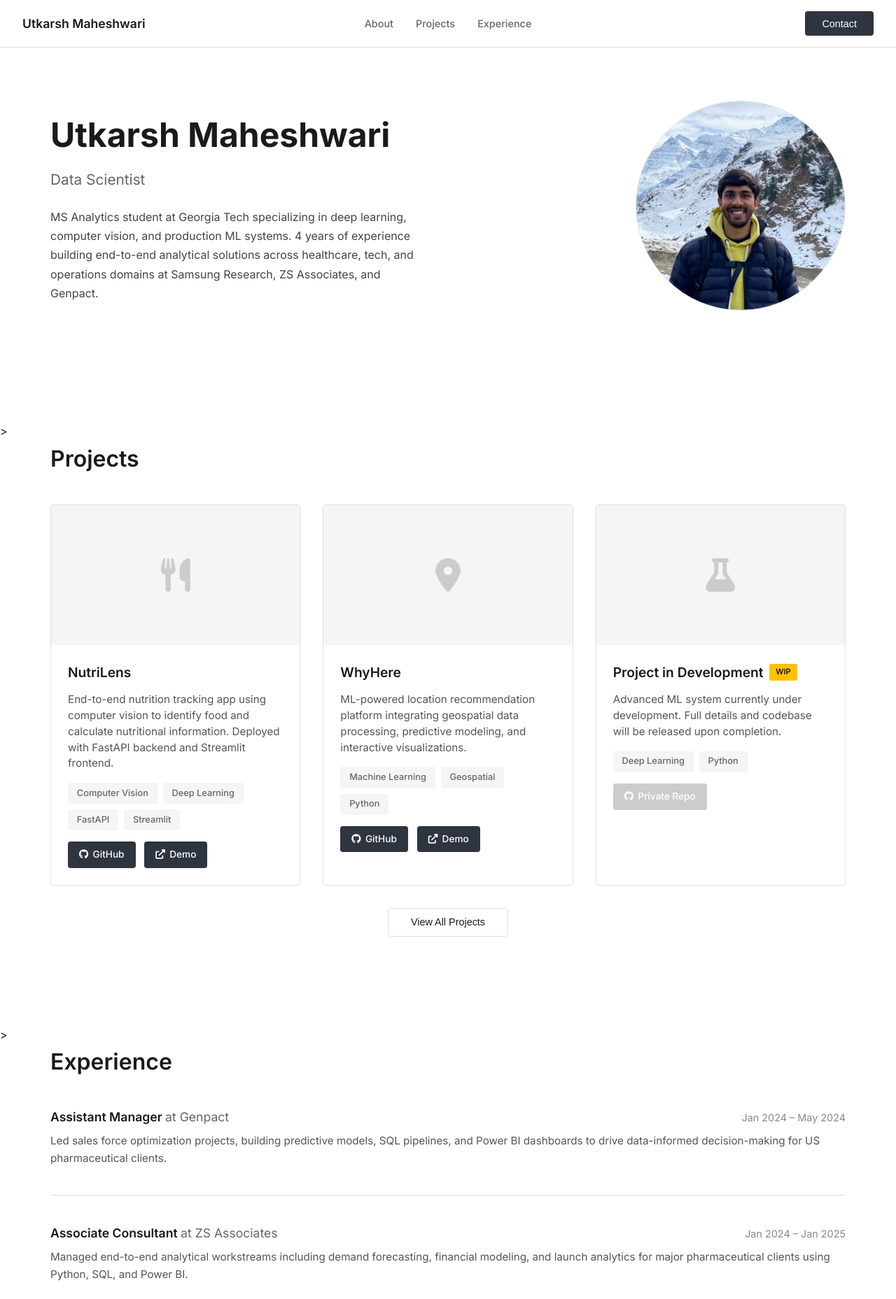
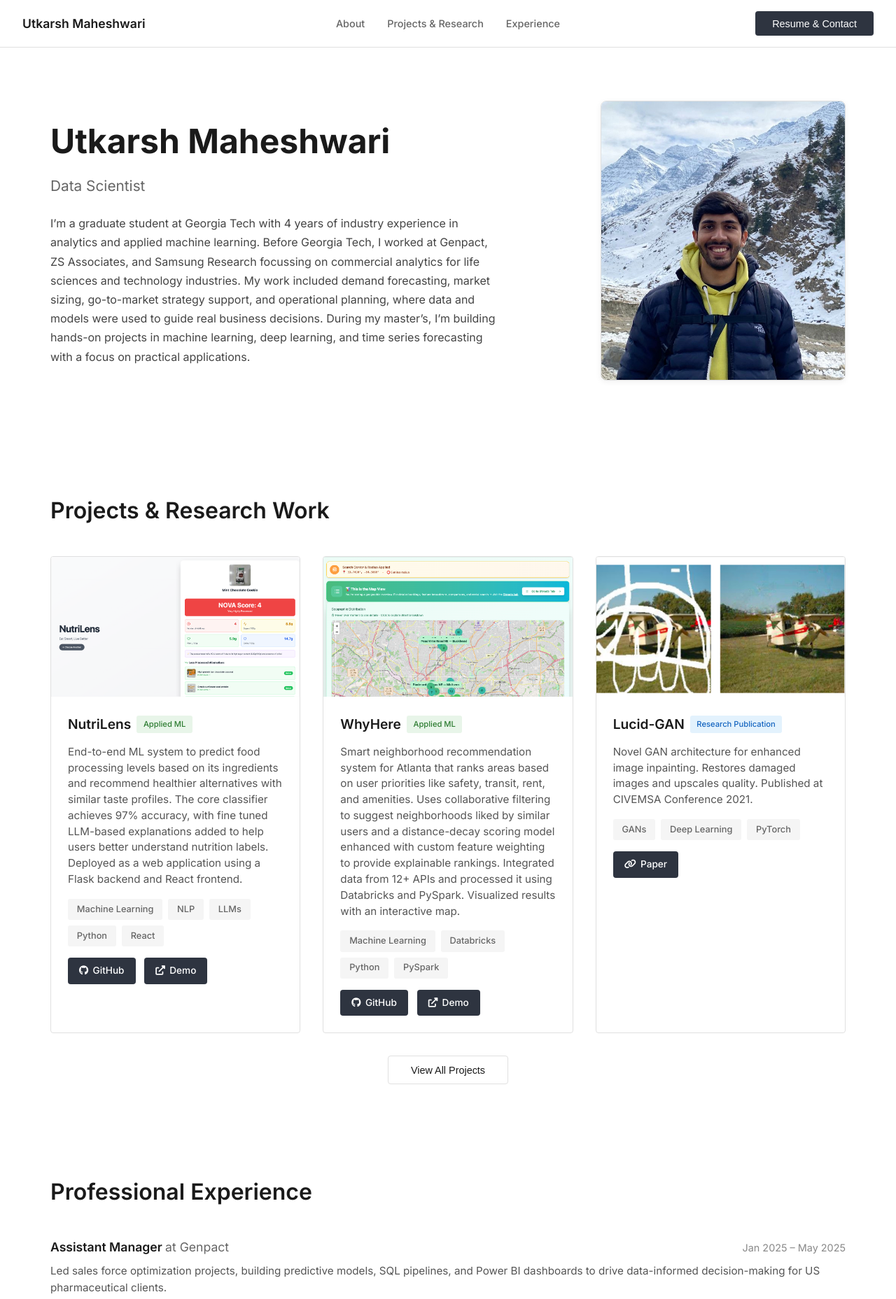
Before and after one commit to utkarsh-mhw/portfolio, a plain HTML site: page index.html in a window 1280 px wide. Shown: the top 1857 px of the page at 70% size. Drawn offline with Linux system fonts and the light colour scheme.

Commit message:
simplfied design

```diff
--- a/index.html
+++ b/index.html
@@ -236,7 +236,7 @@
         .hero .container {
             display: grid;
             /* grid-template-columns: 1.2fr 1fr; */
-            grid-template-columns: 1fr 1fr;
+            grid-template-columns: 1.5fr 1fr;
             gap: 4rem;
             align-items: center;
         }
@@ -294,12 +294,24 @@
             justify-content: flex-end;
         }
 
+        /* .hero-image img {
+            width: 350px;
+            height: 400px; */
+            /* border-radius: 50%; */
+            /* object-fit: cover;
+            border: 1px solid #e0e0e0;
+        } */
         .hero-image img {
-            width: 300px;
-            height: 300px;
-            border-radius: 50%;
+            width: 350px;
+            height: 400px;
             object-fit: cover;
             border: 1px solid #e0e0e0;
+            border-radius: 8px;
+            box-shadow: 0 2px 8px rgba(0, 0, 0, 0.06);
+            transition: box-shadow 0.2s ease;
+        }
+        .hero-image img:hover {
+            box-shadow: 0 4px 12px rgba(0, 0, 0, 0.08);
         }
 
         /* Section */
@@ -334,7 +346,7 @@
             box-shadow: 0 4px 12px rgba(0, 0, 0, 0.08);
         }
 
-        .project-image {
+        /* .project-image {
             width: 100%;
             height: 200px;
             background: #f5f5f5;
@@ -343,7 +355,23 @@
             justify-content: center;
             font-size: 3rem;
             color: #ccc;
+        } */
+        .project-image {
+            width: 100%;
+            height: 200px;
+            background: #f5f5f5;
+            display: flex;
+            align-items: center;
+            justify-content: center;
+            overflow: hidden;
         }
+        .project-image img {
+            width: 100%;
+            height: 100%;
+            object-fit: cover;
+            display: block;
+        }
+
 
         .project-body {
             padding: 1.5rem;
@@ -362,19 +390,34 @@
             color: #1a1a1a;
         }
 
+
+
+
+        /* applied ML */
         .badge {
             font-size: 0.7rem;
             padding: 0.2rem 0.6rem;
             border-radius: 3px;
             font-weight: 500;
-            background: #ffc107;
-            color: #000;
+            background: #e8f5e9;
+            color: #2e7d32;
         }
-
+        /* Research Publication - Keep current blue */
         .badge.research {
             background: #e3f2fd;
             color: #1565c0;
         }
+
+        /* Paper Implementation - Soft purple */
+        .badge.implementation {
+            background: #f3e5f5;
+            color: #6a1b9a;
+        }
+
+        /* .badge.research {
+            background: #e3f2fd;
+            color: #1565c0;
+        } */
 
         .project-description {
             font-size: 0.95rem;
@@ -593,11 +636,11 @@
         <nav>
             <ul class="nav-links">
                 <li><a href="#about">About</a></li>
-                <li><a href="#projects">Projects</a></li>
+                <li><a href="#projects">Projects & Research</a></li>
                 <li><a href="#experience">Experience</a></li>
             </ul>
         </nav>
-        <button class="contact-btn" id="contactBtn">Contact</button>
+        <button class="contact-btn" id="contactBtn">Resume & Contact</button>
     </header>
 
     <!-- Contact Modal -->
@@ -632,8 +675,9 @@
                     <h1>Utkarsh Maheshwari</h1>
                     <p class="title">Data Scientist</p>
                     <p class="description">
-                        MS Analytics student at Georgia Tech specializing in deep learning, computer vision, and production ML systems. 4 years of experience building end-to-end analytical solutions across healthcare, tech, and operations domains at Samsung Research, ZS Associates, and Genpact.
+                        I’m a graduate student at Georgia Tech with 4 years of industry experience in analytics and applied machine learning. Before Georgia Tech, I worked at Genpact, ZS Associates, and Samsung Research focussing on commercial analytics for life sciences and technology industries. My work included demand forecasting, market sizing, go-to-market strategy support, and operational planning, where data and models were used to guide real business decisions. During my master’s, I’m building hands-on projects in machine learning, deep learning, and time series forecasting with a focus on practical applications.
                     </p>
+
                 </div>
                 <div class="hero-image">
                     <img src="assets/images/profilepicture4.jpg" alt="Utkarsh Maheshwari">
@@ -642,102 +686,65 @@
         </section>
 
         <!-- Projects -->
-        <section id="projects">>
+        <section id="projects">
             <div class="container">
-                <h2 class="section-title">Projects</h2>
+                <h2 class="section-title">Projects & Research Work</h2>
 
                 <!-- Featured Projects -->
                 <div class="projects-grid">
                     <div class="project-card">
                         <div class="project-image">
-                            <i class="fas fa-utensils"></i>
+                            <!-- <i class="fas fa-utensils"></i> -->
+                            <img src="assets/images/nutrilens_cropped_thumbnail.png" alt="NutriLens preview" loading="lazy">
                         </div>
                         <div class="project-body">
                             <div class="project-header">
                                 <h3 class="project-title">NutriLens</h3>
+                                <span class="badge">Applied ML</span>
                             </div>
-                            <p class="project-description">End-to-end nutrition tracking app using computer vision to identify food and calculate nutritional information. Deployed with FastAPI backend and Streamlit frontend.</p>
+                            <p class="project-description">End-to-end ML system to predict food processing levels based on its ingredients and recommend healthier alternatives with similar taste profiles. The core classifier achieves 97% accuracy, with fine tuned LLM-based explanations added to help users better understand nutrition labels. Deployed as a web application using a Flask backend and React frontend.</p>
                             <div class="project-tags">
-                                <span class="tag">Computer Vision</span>
-                                <span class="tag">Deep Learning</span>
-                                <span class="tag">FastAPI</span>
-                                <span class="tag">Streamlit</span>
+                                <span class="tag">Machine Learning</span>
+                                <span class="tag">NLP</span>
+                                <span class="tag">LLMs</span>
+                                <span class="tag">Python</span>
+                                <span class="tag">React</span>
                             </div>
                             <div class="project-links">
-                                <a href="#" class="project-link"><i class="fab fa-github"></i> GitHub</a>
-                                <a href="#" class="project-link"><i class="fas fa-external-link-alt"></i> Demo</a>
+                                <a href="https://github.com/utkarsh-mhw/NutriLens" class="project-link"><i class="fab fa-github"></i> GitHub</a>
+                                <a href="https://nutri-lens-nu.vercel.app/" class="project-link"><i class="fas fa-external-link-alt"></i> Demo</a>
                             </div>
                         </div>
                     </div>
 
                     <div class="project-card">
                         <div class="project-image">
-                            <i class="fas fa-map-marker-alt"></i>
+                            <!-- <i class="fas fa-map-marker-alt"></i> -->
+                            <img src="assets/images/why_here_thumbnai.png" alt="WhyHere preview" loading="lazy">
                         </div>
                         <div class="project-body">
                             <div class="project-header">
                                 <h3 class="project-title">WhyHere</h3>
+                                <span class="badge">Applied ML</span>
                             </div>
-                            <p class="project-description">ML-powered location recommendation platform integrating geospatial data processing, predictive modeling, and interactive visualizations.</p>
+                            <p class="project-description">Smart neighborhood recommendation system for Atlanta that ranks areas based on user priorities like safety, transit, rent, and amenities. Uses collaborative filtering to suggest neighborhoods liked by similar users and a distance-decay scoring model enhanced with custom feature weighting to provide explainable rankings. Integrated data from 12+ APIs and processed it using Databricks and PySpark. Visualized results with an interactive map.</p>
                             <div class="project-tags">
                                 <span class="tag">Machine Learning</span>
-                                <span class="tag">Geospatial</span>
+                                <span class="tag">Databricks</span>
                                 <span class="tag">Python</span>
+                                <span class="tag">PySpark</span>
                             </div>
                             <div class="project-links">
-                                <a href="#" class="project-link"><i class="fab fa-github"></i> GitHub</a>
-                                <a href="#" class="project-link"><i class="fas fa-external-link-alt"></i> Demo</a>
+                                <a href="https://github.com/utkarsh-mhw/WhyHereTool" class="project-link"><i class="fab fa-github"></i> GitHub</a>
+                                <a href="https://why-here-tool.vercel.app/" class="project-link"><i class="fas fa-external-link-alt"></i> Demo</a>
                             </div>
                         </div>
                     </div>
 
                     <div class="project-card">
                         <div class="project-image">
-                            <i class="fas fa-flask"></i>
-                        </div>
-                        <div class="project-body">
-                            <div class="project-header">
-                                <h3 class="project-title">Project in Development</h3>
-                                <span class="badge">WIP</span>
-                            </div>
-                            <p class="project-description">Advanced ML system currently under development. Full details and codebase will be released upon completion.</p>
-                            <div class="project-tags">
-                                <span class="tag">Deep Learning</span>
-                                <span class="tag">Python</span>
-                            </div>
-                            <div class="project-links">
-                                <a href="#" class="project-link disabled"><i class="fab fa-github"></i> Private Repo</a>
-                            </div>
-                        </div>
-                    </div>
-                </div>
-
-                <!-- More Projects (Hidden Initially) -->
-                <div class="projects-grid more-projects" id="moreProjects">
-                    <div class="project-card">
-                        <div class="project-image">
-                            <i class="fas fa-palette"></i>
-                        </div>
-                        <div class="project-body">
-                            <div class="project-header">
-                                <h3 class="project-title">Image Style Transfer</h3>
-                                <span class="badge research">Paper Implementation</span>
-                            </div>
-                            <p class="project-description">Neural style transfer using CNNs to apply artistic styles from one image onto photographs while preserving content structure.</p>
-                            <div class="project-tags">
-                                <span class="tag">TensorFlow</span>
-                                <span class="tag">CNNs</span>
-                                <span class="tag">Computer Vision</span>
-                            </div>
-                            <div class="project-links">
-                                <a href="https://github.com/utkarsh-mhw/Image-Style-Transfer-using-CNNs" target="_blank" class="project-link"><i class="fab fa-github"></i> GitHub</a>
-                            </div>
-                        </div>
-                    </div>
-
-                    <div class="project-card">
-                        <div class="project-image">
-                            <i class="fas fa-image"></i>
+                            <!-- <i class="fas fa-image"></i> -->
+                            <img src="assets/images/lucid_gan_thumbnail.png" alt="Lucid-GAN preview" loading="lazy">
                         </div>
                         <div class="project-body">
                             <div class="project-header">
@@ -755,10 +762,14 @@
                             </div>
                         </div>
                     </div>
+                </div>
 
+                <!-- More Projects (Hidden Initially) -->
+                <div class="projects-grid more-projects" id="moreProjects">
                     <div class="project-card">
                         <div class="project-image">
-                            <i class="fas fa-microphone"></i>
+                            <!-- <i class="fas fa-microphone"></i> -->
+                            <img src="assets/images/prism_thumbnail.png" alt="Speech Enhancement preview" loading="lazy">
                         </div>
                         <div class="project-body">
                             <div class="project-header">
@@ -769,6 +780,7 @@
                             <div class="project-tags">
                                 <span class="tag">TensorFlow</span>
                                 <span class="tag">Audio Processing</span>
+                                <span class="tag">Encoders</span>
                                 <span class="tag">Deep Learning</span>
                             </div>
                             <div class="project-links">
@@ -777,7 +789,56 @@
                         </div>
                     </div>
 
+
+
                     <div class="project-card">
+                        <div class="project-image">
+                            <!-- <i class="fas fa-palette"></i> -->
+                            <img src="assets/images/dcgan_thumbnail.png" alt="DC-GAN preview" loading="lazy">
+                        </div>
+                        <div class="project-body">
+                            <div class="project-header">
+                                <h3 class="project-title">Deep Convolutional GANs</h3>
+                                <span class="badge implementation">Paper Implementation</span>
+                            </div>
+                            <p class="project-description">Implemented the original GAN paper by Ian Goodfellow to generate new images by learning the distribution of a dataset. Trained convolutional generator and discriminator networks to create realistic images from random noise.</p>
+                            <div class="project-tags">
+                                <span class="tag">TensorFlow</span>
+                                <span class="tag">CNNs</span>
+                                <span class="tag">Computer Vision</span>
+                            </div>
+                            <div class="project-links">
+                                <a href="https://github.com/utkarsh-mhw/Deep-Convolutional-Generative-Adversarial-Networks" target="_blank" class="project-link"><i class="fab fa-github"></i> GitHub</a>
+                            </div>
+                        </div>
+                    </div>
+
+                    <div class="project-card">
+                        <div class="project-image">
+
+                            <img src="assets/images/nst_thumbnail.png" alt="Neural Style Transfer preview" loading="lazy">
+                        </div>
+                        <div class="project-body">
+                            <div class="project-header">
+                                <h3 class="project-title">Neural Style Transfer</h3>
+                                <span class="badge implementation">Paper Implementation</span>
+                            </div>
+                            <p class="project-description">Implemented the original neural style transfer paper to apply artistic styles from one image onto photographs while preserving content structure. Used CNNs to extract content and style representations and generate stylized images.</p>
+                            <div class="project-tags">
+                                <span class="tag">TensorFlow</span>
+                                <span class="tag">CNNs</span>
+                                <span class="tag">Computer Vision</span>
+                            </div>
+                            <div class="project-links">
+                                <a href="https://github.com/utkarsh-mhw/Image-Style-Transfer-using-CNNs" target="_blank" class="project-link"><i class="fab fa-github"></i> GitHub</a>
+                            </div>
+                        </div>
+                    </div>
+
+
+
+
+                    <!-- <div class="project-card">
                         <div class="project-image">
                             <i class="fas fa-chart-bar"></i>
                         </div>
@@ -796,7 +857,7 @@
                                 <a href="#" class="project-link"><i class="fab fa-github"></i> GitHub</a>
                             </div>
                         </div>
-                    </div>
+                    </div> -->
                 </div>
 
                 <div class="toggle-projects">
@@ -806,14 +867,14 @@
         </section>
 
         <!-- Experience -->
-        <section id="experience">>
+        <section id="experience">
             <div class="container">
-                <h2 class="section-title">Experience</h2>
+                <h2 class="section-title">Professional Experience</h2>
                 <div class="experience-list">
                     <div class="experience-item">
                         <div class="experience-header">
                             <h3 class="experience-title">Assistant Manager <span class="company">at Genpact</span></h3>
-                            <span class="experience-dates">Jan 2024 – May 2024</span>
+                            <span class="experience-dates">Jan 2025 – May 2025</span>
                         </div>
                         <p class="experience-description">Led sales force optimization projects, building predictive models, SQL pipelines, and Power BI dashboards to drive data-informed decision-making for US pharmaceutical clients.</p>
                     </div>
@@ -831,7 +892,7 @@
                             <h3 class="experience-title">Associate <span class="company">at ZS Associates</span></h3>
                             <span class="experience-dates">Jun 2021 – Dec 2023</span>
                         </div>
-                        <p class="experience-description">Built supply chain and financial models to support demand planning and launch strategy decisions using Excel, Python, and VBA for automation and business insights.</p>
+                        <p class="experience-description">Built demand planning and financial models to support demand forecasting and launch strategy decisions for major pharmaceutical firms using Excel, Python, and VBA enabling data-driven decision making.</p>
                     </div>
 
                     <div class="experience-item">
@@ -839,7 +900,7 @@
                             <h3 class="experience-title">Research Intern <span class="company">at Samsung Research Institute</span></h3>
                             <span class="experience-dates">Oct 2020 – Mar 2021</span>
                         </div>
-                        <p class="experience-description">Developed encoder-decoder neural networks using TensorFlow for speech signal denoising, performing data wrangling and feature extraction.</p>
+                        <p class="experience-description">Developed deep neural networks using TensorFlow for speech signal denoising, performing data wrangling and feature extraction.</p>
                     </div>
                 </div>
             </div>
@@ -850,9 +911,10 @@
     <footer>
         <div class="container">
             <div class="footer-links">
+                <a href="mailto:utkarshm005@gmail.com"><i class="fas fa-envelope"></i></a>
                 <a href="https://github.com/utkarsh-mhw" target="_blank"><i class="fab fa-github"></i></a>
                 <a href="https://linkedin.com/in/utkarshmah" target="_blank"><i class="fab fa-linkedin"></i></a>
-                <a href="mailto:utkarshm005@gmail.com"><i class="fas fa-envelope"></i></a>
+                <a href="https://drive.google.com/file/d/1BYGccgCqhDdEc-DHJ7XOFFtI31lHNBsc/view?usp=sharing"><i class="fas fa-file-alt"></i></a>
             </div>
             <p class="footer-text">© 2025 Utkarsh Maheshwari</p>
         </div>
```
Also changed, not shown: assets/images/ProfilePicture.png (deleted), assets/images/dcgan_thumbnail.png (added), assets/images/lucid_gan_thumbnail.png (added), assets/images/nst_thumbnail.png (added), assets/images/nutrilens_cropped_thumbnail.png (added), assets/images/prism_thumbnail.png (added), assets/images/why_here_thumbnai.png (added), 4 other files.
